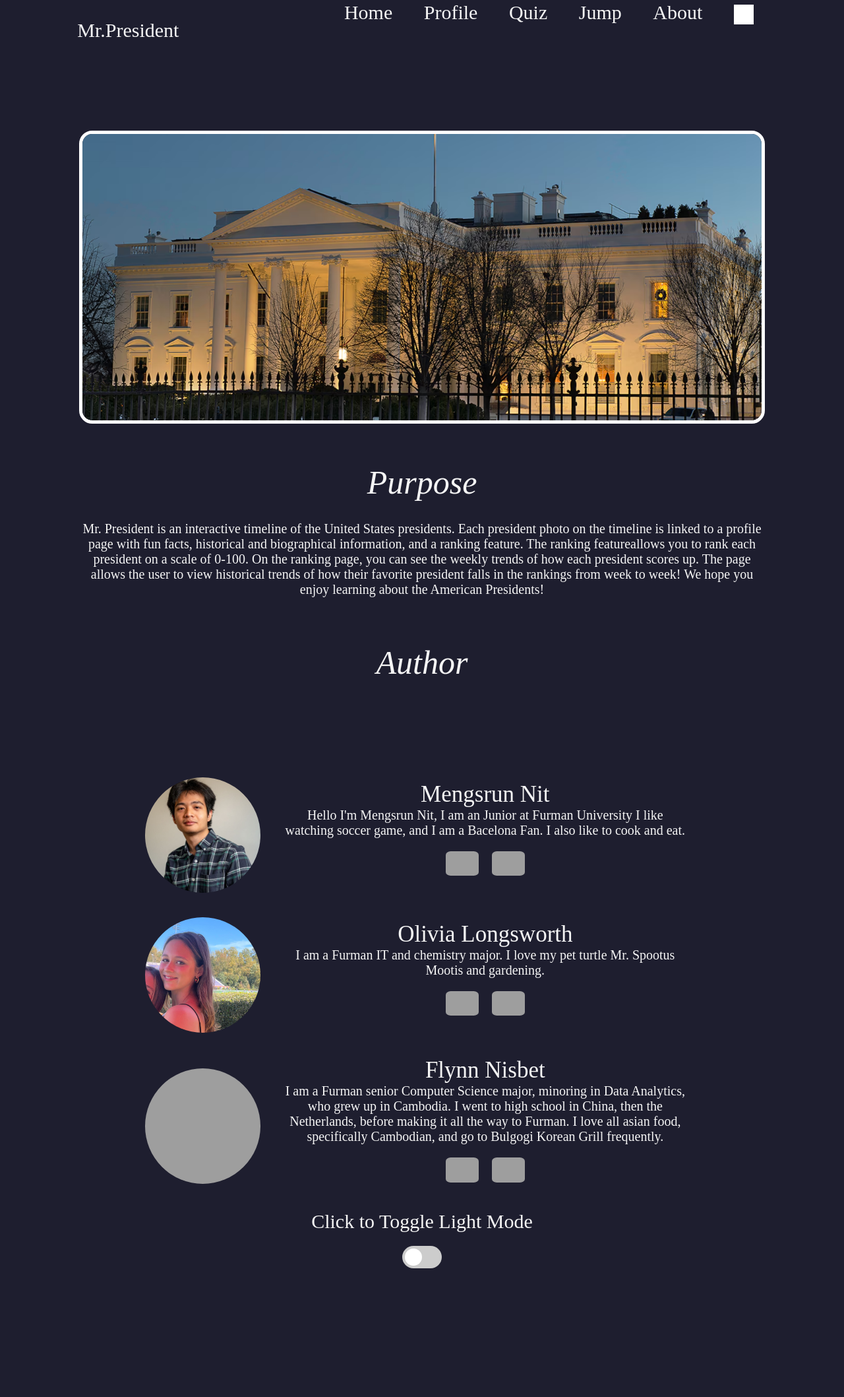
After one commit to flynisbet/MrPresident, a Flask app: page /about in a window 1280 px wide. The commit adds this page. Shown: the whole page at 66% size. Run offline with Flask 3, Linux system fonts and the light colour scheme; parts of the project's set-up code (start-up, migrations or seed data) failed here and were passed over; some web fonts are replaced; grey boxes are pictures that could not be loaded.

Commit message:
transfer to tempalte

```diff
--- a/app/app.py
+++ b/app/app.py
@@ -2,7 +2,7 @@ from flask import Flask, jsonify, render_template
 from flask_cors import CORS
 import json
 
-app = Flask(__name__, template_folder="../www/templates")
+app = Flask(__name__,static_folder="../www/static",  template_folder="../www/templates")
 cors = CORS(app)
 
 @app.route("/pres")
@@ -12,4 +12,8 @@ def presidentData():
 
 @app.route("/")
 def home():
-    return render_template("index.html")
+    return render_template('index.html')
+
+@app.route("/about")
+def about():
+    return render_template('about.html')
--- /dev/null
+++ b/app/wsgi.py
@@ -0,0 +1,4 @@
+from app import app
+
+if __name__ == "__main__":
+    app.run()
--- a/www/static/css/styles.css
+++ b/www/static/css/styles.css
@@ -1,6 +1,4 @@
 @import url('https://fonts.googleapis.com/css2?family=Bodoni+Moda+SC:ital,opsz,wght@0,6..96,500;1,6..96,500&display=swap');
-
-
 *{
     color: white;
     margin: 0;
@@ -63,6 +61,20 @@ li, a {
 
 }
 
+/* Navbar Icon */
+.navbar-icon {
+    width: 30px;
+    height: 30px;
+    vertical-align: middle;
+    filter: brightness(0) invert(1); /* Makes icon white */
+}
+
+/* Icon Hover Effect */
+.navbar-icon:hover {
+    filter: brightness(1.2); /* Slightly brightens icon on hover */
+}
+
+
 /* hamburger nav */
 #hamburger-nav{
     display: none;
@@ -93,14 +105,18 @@ li, a {
 }
 
 .menu-item{
-    position: absolute;
-    top: 100%;
+
+    height: 100vh;
+    position: fixed;
+    top: 0;
     right: 0;
-    width: fit-content;
+    width: 250px;
     max-height: 0;
-    overflow: hidden;
+    overflow-x: hidden;
     transition: all 0.5s ease-in-out;
     height: auto;
+    z-index: 2;
+
 
 }
 
--- a/www/html/about.html
+++ b/www/templates/about.html
@@ -1,54 +1,10 @@
-<!DOCTYPE html>
+{% extends 'layout.html' %}
 
-<head>
-    <title>Our About Page</title>
-    <meta name="viewport" content="width=device-width, initial-scale=1.0">
-    <link rel = "stylesheet" href = "../static/css/styles.css">
-    <link rel = "stylesheet" href = "../static/css/aboutstyles.css">
+{% block content %}
+<section id="section__about">
+    <div class="about__purpose">
+        <img src="{{ url_for('static', filename='img/whiteHouse.avif') }}" alt="psdf" class="whiteHouse">
 
-    <link rel="stylesheet" href="../static/css/mediaqueries.css">
-
-</head>
-
-<body>
-    <nav id="desktop-nav">
-        <div class='logo'>
-        <a href="#"> Mr.President</a>
-        </div>
-        <ul class="nav-menu">
-            <li> <a href="index.html"> Home</a></li>
-            <li> <a href="timeline.html"> Profile</a></li>
-            <li> <a href="#"> Quiz</a></li>
-            <li> <a href="#"> Jump</a></li>
-            <li> <a href="about.html"> About</a></li>
-        </ul>
-    </nav>
-
-    <nav id="hamburger-nav">
-        <div class="logo">
-            <a href="#"> Mr.President</a>
-        </div>
-
-        <div class="hamburger-menu">
-            <div class="hamburger-icon" onclick="toggleMenu()">
-                <span></span>
-                <span></span>
-                <span></span>
-                <span></span>
-            </div>
-            <div class="menu-item">
-                <li> <a href="index.html" onclick="toggleMenu()"> Home</a></li>
-                <li> <a href="timeline.html" onclick="toggleMenu()"> Profile</a></li>
-                <li> <a href="#" onclick="toggleMenu()">Quiz</a></li>
-                <li> <a href="#" onclick="toggleMenu()"> Jump</a></li>
-                <li> <a href="about.html" onclick="toggleMenu()"> About</a></li>
-            </div>
-        </div>
-    </nav>
-
-   <section id="section__about">
-    <div class="about__purpose">
-        <img src="../asset/img/whiteHouse.avif", class="whiteHouse">
         <h1>Purpose</h1>
         <p>
             Mr. President is an interactive timeline of the United States presidents.
@@ -67,7 +23,10 @@
         <div class="containter__author">
             <div class="author">
                 <div class="author__photo">
-                    <img src = "../asset/img/mengsrunpf.jpg">
+
+
+                    <img src="{{ url_for('static', filename='img/mengsrunpf.jpg') }}" alt="pf">
+
                 </div>
                 <div class="author__text">
                     <h2> Mengsrun Nit</h2>
@@ -75,15 +34,17 @@
                         I like watching soccer game, and I am a Bacelona Fan. I also like to cook and eat.
                     </p>
                     <div class = 'contacts_author'>
-                        <a href="https://github.com/MengsrunNit"> <div class = "tiny_picture"><img src = "../asset/img/githubLogo.png"></div></a>
-                        <a href="https://www.linkedin.com/in/mengsrunnit/"> <div class = "tiny_picture"><img src = "../asset/img/linkedin.png"></div></a>
+                        <a href="https://github.com/MengsrunNit"> <div class = "tiny_picture"><img src="{{ url_for('static', filename='img/githubLogo.png') }}" alt="GitHub Logo"></div></a>
+                        <a href="https://www.linkedin.com/in/mengsrunnit/"><div class="tiny_picture"><img src="{{ url_for('static', filename='img/linkedin.png') }}" alt="LinkedIn Logo"></div></a>
+
                     </div>
                 </div>
             </div>
 
             <div class="author">
                 <div class="author__photo">
-                    <img src = "../asset/img/olivia.jpeg">
+                    <img src="{{ url_for('static', filename='img/olivia.jpeg') }}" alt="pf">
+
                 </div>
                 <div class="author__text">
                     <h2> Olivia Longsworth</h2>
@@ -91,8 +52,8 @@
                         Spootus Mootis and gardening.
                     </p>
                     <div class = 'contacts_author'>
-                        <a href="https://github.com/olongsworth"> <div class = "tiny_picture"><img src = "../asset/img/githubLogo.png"></div></a>
-                        <a href="https://www.linkedin.com/in/olivia-longsworth/"> <div class = "tiny_picture"><img src = "../asset/img/linkedin.png"></div></a>
+                        <a href="https://github.com/olongsworth"> <div class = "tiny_picture"><img src="{{ url_for('static', filename='img/githubLogo.png') }}" alt="GitHub Logo"></div></a>
+                        <a href="https://www.linkedin.com/in/olivia-longsworth/"> <div class = "tiny_picture"><img src="{{ url_for('static', filename='img/linkedin.png') }}" alt="LinkedIn Logo"></div></a>
                     </div>
                 </div>
 
@@ -100,7 +61,9 @@
 
             <div class="author">
                 <div class="author__photo">
-                    <img src = "../asset/img/flynn.jpeg">
+                    <img src="{{ url_for('static', filename='img/flynn.jpeg') }}" alt="pf">
+
+
                 </div>
                 <div class="author__text">
                     <h2> Flynn Nisbet</h2>
@@ -112,8 +75,8 @@
                         and go to Bulgogi Korean Grill frequently.
                     </p>
                     <div class = 'contacts_author'>
-                        <a href="https://github.com/flynisbet"> <div class = "tiny_picture"><img src = "../asset/img/githubLogo.png"></div></a>
-                        <a href="https://www.linkedin.com/in/flynn-nisbet/"> <div class = "tiny_picture"><img src = "../asset/img/linkedin.png"></div></a>
+                        <a href="https://github.com/flynisbet"> <div class = "tiny_picture"><img src="{{ url_for('static', filename='img/githubLogo.png') }}" alt="GitHub Logo"></div></a>
+                        <a href="https://www.linkedin.com/in/flynn-nisbet/"> <div class = "tiny_picture"><img src="{{ url_for('static', filename='img/linkedin.png') }}" alt="LinkedIn Logo"></div></a>
                     </div>
                 </div>
             </div>
@@ -127,8 +90,4 @@
             </div>
     </div>
    </section>
-
-   <script src="../static/script/script.js"></script>
-
-</body>
-</html>
+   {% endblock %}
--- /dev/null
+++ b/www/templates/layout.html
@@ -0,0 +1,60 @@
+<!DOCTYPE html>
+
+<head>
+    <title>Our About Page</title>
+    <meta name="viewport" content="width=device-width, initial-scale=1.0">
+    <link rel="stylesheet" href="{{ url_for('static', filename='css/styles.css') }}">
+    <link rel="stylesheet" href="{{ url_for('static', filename='css/mediaqueries.css') }}">
+    <link rel="stylesheet" href="{{ url_for('static', filename='css/aboutstyles.css') }}">
+
+</head>
+
+<body>
+    <nav id="desktop-nav">
+        <div class='logo'>
+        <a href="#"> Mr.President</a>
+        </div>
+        <ul class="nav-menu">
+            <li> <a href="/"> Home</a></li>
+            <li> <a href="timeline.html"> Profile</a></li>
+            <li> <a href="#"> Quiz</a></li>
+            <li> <a href="#"> Jump</a></li>
+            <li> <a href="/about"> About</a></li>
+
+            <li onclick="showSidebar()">
+                <a href="#">
+                    <img src="https://img.icons8.com/?size=100&id=36389&format=png&color=FFFFFF" alt="icon" class="navbar-icon">
+                </a>
+            </li>
+
+        </ul>
+    </nav>
+
+    <nav id="hamburger-nav">
+        <div class="logo">
+            <a href="#"> Mr.President</a>
+        </div>
+
+        <div class="hamburger-menu">
+            <div class="hamburger-icon" onclick="toggleMenu()">
+                <span></span>
+                <span></span>
+                <span></span>
+                <span></span>
+            </div>
+            <div class="menu-item">
+                <li> <a href="/" onclick="toggleMenu()"> Home</a></li>
+                <li> <a href="timeline.html" onclick="toggleMenu()"> Profile</a></li>
+                <li> <a href="#" onclick="toggleMenu()">Quiz</a></li>
+                <li> <a href="#" onclick="toggleMenu()"> Jump</a></li>
+                <li> <a href="/about" onclick="toggleMenu()"> About</a></li>
+            </div>
+        </div>
+    </nav>
+
+    {% block content %}{% endblock %}
+
+   <script src="../static/script/script.js"></script>
+
+</body>
+</html>
```
Also changed, not shown: www/html/index.html (deleted, +0 -72 lines), www/templates/index.html (added, +29 -0 lines).
